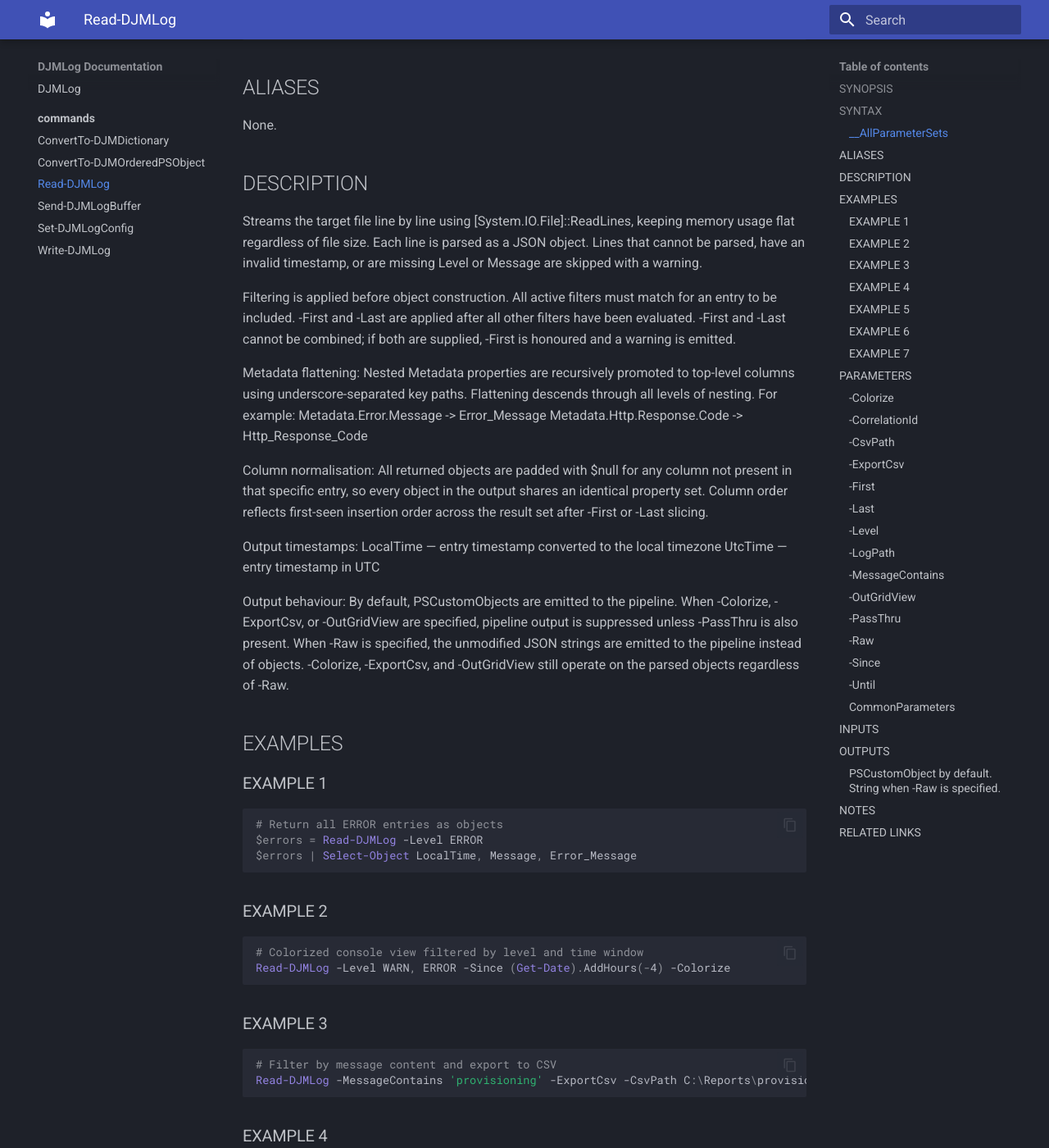
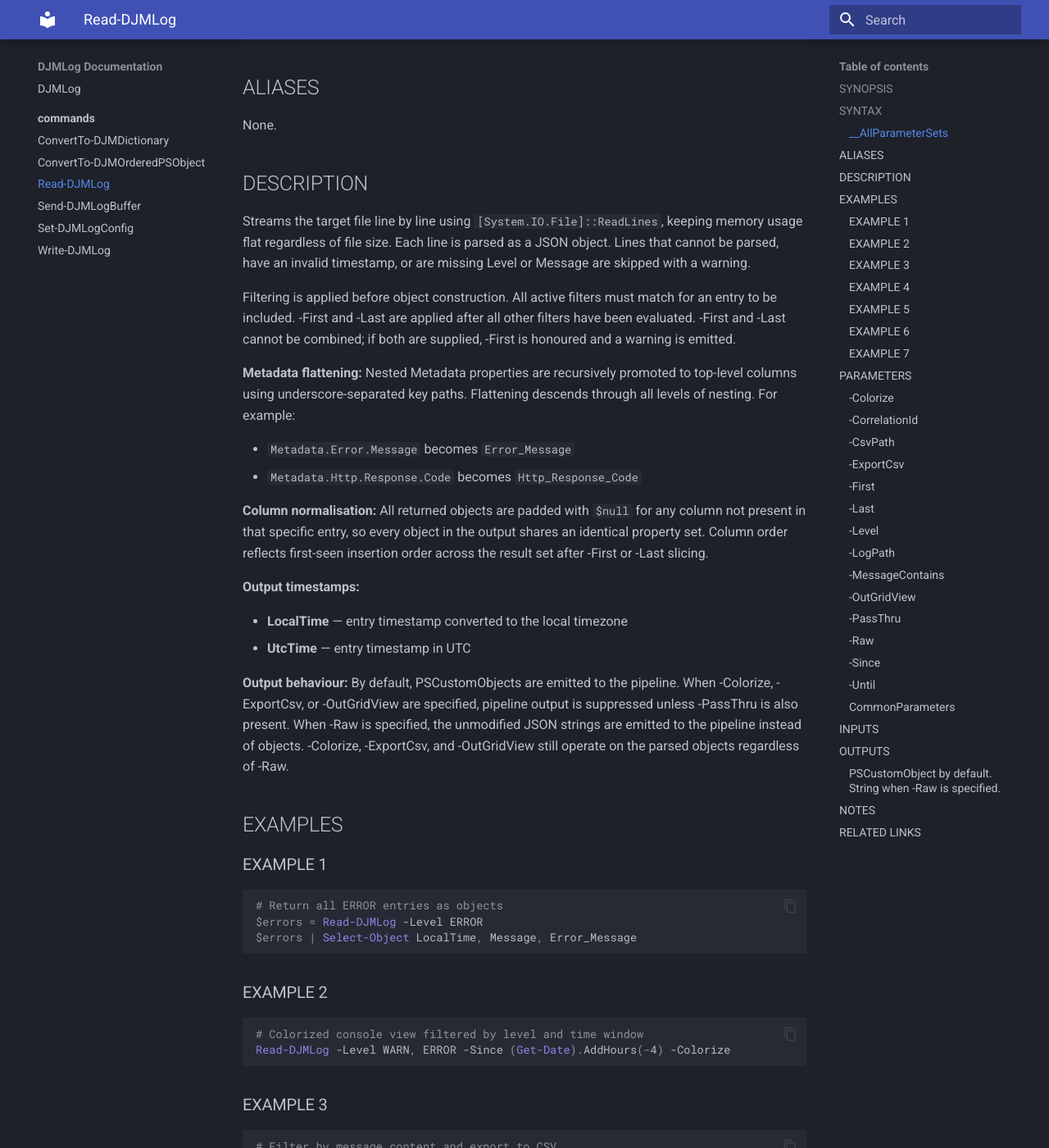
Before and after one commit to chaospheremk/DJMLog, an MkDocs documentation site: the page built from docs/commands/Read-DJMLog.md, in a window 1280 px wide and 1400 px high, scrolled down 441 px. Shown: the whole window at 82% size. Built offline with MkDocs 1.6.1 and Material for MkDocs 9.7.7, drawn with Linux system fonts in a browser that asks for light colours.

Commit message:
Fix description formatting in command documentation
Reformat DESCRIPTION sections with proper Markdown: join sentences
into paragraphs, add blank lines between sections, use bold for
subheadings, bullet lists for structured items, fenced code blocks
for JSON, and inline code for type references.

Co-Authored-By: Claude Opus 4.6 <noreply@anthropic.com>

```diff
--- a/docs/commands/Read-DJMLog.md
+++ b/docs/commands/Read-DJMLog.md
@@ -32,51 +32,26 @@ None.
 
 ## DESCRIPTION
 
-Streams the target file line by line using [System.IO.File]::ReadLines,
-keeping memory usage flat regardless of file size.
-Each line is parsed
-as a JSON object.
-Lines that cannot be parsed, have an invalid timestamp,
-or are missing Level or Message are skipped with a warning.
+Streams the target file line by line using `[System.IO.File]::ReadLines`, keeping memory usage flat regardless of file size. Each line is parsed as a JSON object. Lines that cannot be parsed, have an invalid timestamp, or are missing Level or Message are skipped with a warning.
 
-Filtering is applied before object construction.
-All active filters must
-match for an entry to be included.
--First and -Last are applied after all
-other filters have been evaluated.
--First and -Last cannot be combined;
-if both are supplied, -First is honoured and a warning is emitted.
+Filtering is applied before object construction. All active filters must match for an entry to be included. -First and -Last are applied after all other filters have been evaluated. -First and -Last cannot be combined; if both are supplied, -First is honoured and a warning is emitted.
 
-Metadata flattening:
-    Nested Metadata properties are recursively promoted to top-level
-    columns using underscore-separated key paths.
-Flattening descends
-    through all levels of nesting.
-For example:
-        Metadata.Error.Message      -> Error_Message
-        Metadata.Http.Response.Code -> Http_Response_Code
+**Metadata flattening:**
+Nested Metadata properties are recursively promoted to top-level columns using underscore-separated key paths. Flattening descends through all levels of nesting. For example:
 
-Column normalisation:
-    All returned objects are padded with $null for any column not present
-    in that specific entry, so every object in the output shares an
-    identical property set.
-Column order reflects first-seen insertion
-    order across the result set after -First or -Last slicing.
+- `Metadata.Error.Message` becomes `Error_Message`
+- `Metadata.Http.Response.Code` becomes `Http_Response_Code`
 
-Output timestamps:
-    LocalTime — entry timestamp converted to the local timezone
-    UtcTime   — entry timestamp in UTC
+**Column normalisation:**
+All returned objects are padded with `$null` for any column not present in that specific entry, so every object in the output shares an identical property set. Column order reflects first-seen insertion order across the result set after -First or -Last slicing.
 
-Output behaviour:
-    By default, PSCustomObjects are emitted to the pipeline.
-When
-    -Colorize, -ExportCsv, or -OutGridView are specified, pipeline output
-    is suppressed unless -PassThru is also present.
-When -Raw is specified,
-    the unmodified JSON strings are emitted to the pipeline instead of
-    objects.
--Colorize, -ExportCsv, and -OutGridView still operate on the
-    parsed objects regardless of -Raw.
+**Output timestamps:**
+
+- **LocalTime** — entry timestamp converted to the local timezone
+- **UtcTime** — entry timestamp in UTC
+
+**Output behaviour:**
+By default, PSCustomObjects are emitted to the pipeline. When -Colorize, -ExportCsv, or -OutGridView are specified, pipeline output is suppressed unless -PassThru is also present. When -Raw is specified, the unmodified JSON strings are emitted to the pipeline instead of objects. -Colorize, -ExportCsv, and -OutGridView still operate on the parsed objects regardless of -Raw.
 
 ## EXAMPLES
 
```
Also changed, not shown: docs/commands/ConvertTo-DJMDictionary.md (+4 -10 lines), docs/commands/ConvertTo-DJMOrderedPSObject.md (+2 -7 lines), docs/commands/Send-DJMLogBuffer.md (+7 -16 lines), docs/commands/Set-DJMLogConfig.md (+32 -39 lines), docs/commands/Write-DJMLog.md (+31 -66 lines).
